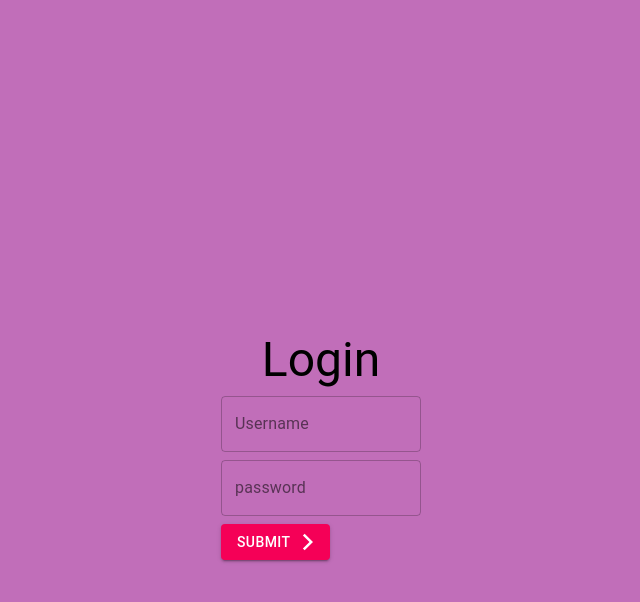
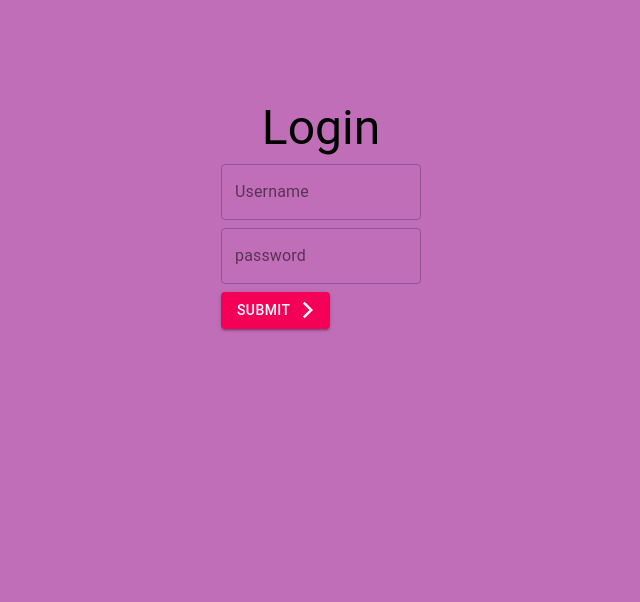
Before and after one commit to marcferraro/waveforming, a React (Create React App) app: page /login in a window 1280 px wide. Shown: the top 602 px of the page, without its empty margins (319-959 px from the left). Built offline with nearby package versions, Linux system fonts and the light colour scheme.

Commit message:
styling done!

```diff
--- a/src/components/login.js
+++ b/src/components/login.js
@@ -17,8 +17,8 @@ const useStyles = makeStyles((theme) => ({
     },
     background: {
         backgroundColor: '#C16EB9',
-        height: '100%',
-        width: '100%'
+        width: '100%',
+        height: '100%'
     }
 }));
 
@@ -70,7 +70,7 @@ const Login = props => {
     }
 
     return(
-        <Grid className = {classes.background} container direction="column" justify="center" alignItems="center" >
+        <Grid className = {classes.background} container direction="column" justify="flex-start" alignItems="center" >
             <Grid item style={{marginTop: 100}}>
                 <Typography variant="h3">
                     Login
```
